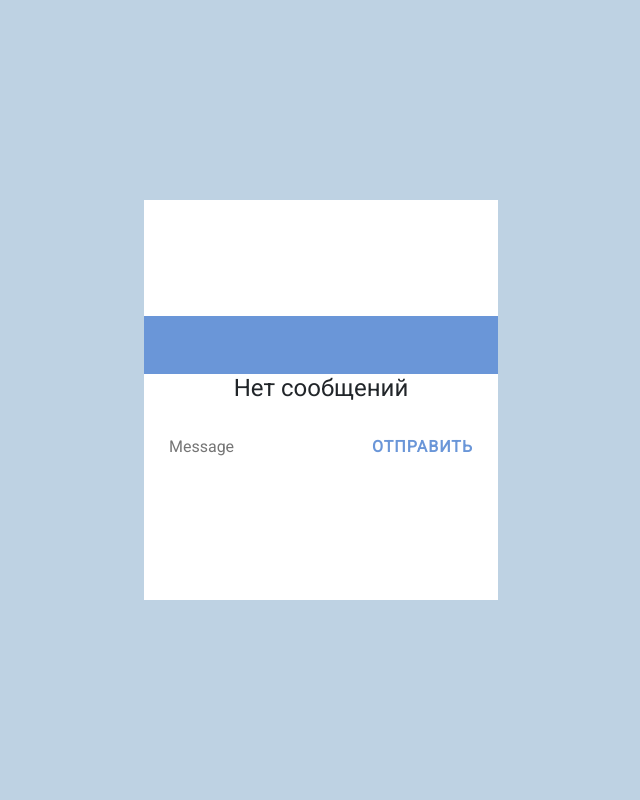
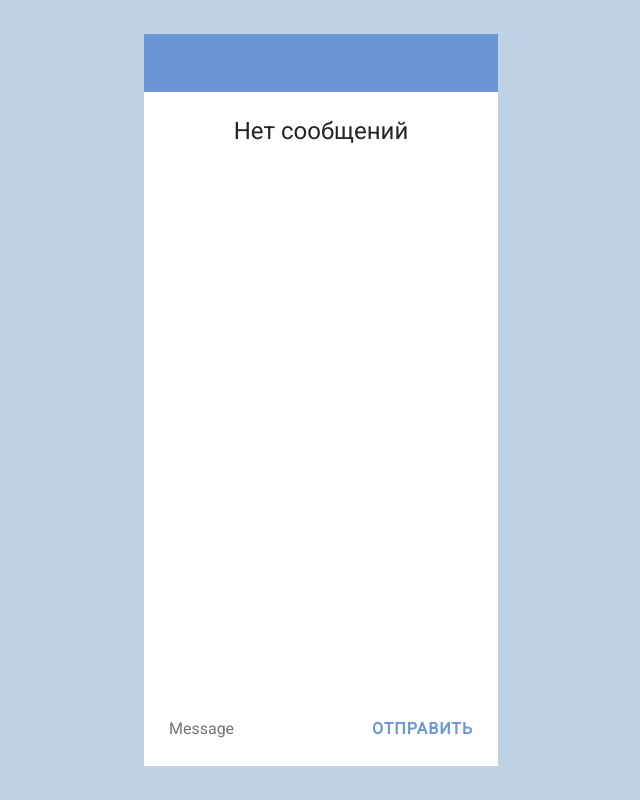
Before and after one commit to robertd2000/realtime-chat-local-session-storage, a React (Vite) app: page / in a window 1280 px wide. Both pictures are taken after a click on the button "Присоединиться". Shown: the whole page, without its empty margins (319-959 px from the left). Built offline with nearby package versions, Linux system fonts and the light colour scheme.

Commit message:
Solve more bugs

```diff
--- a/src/components/Room.tsx
+++ b/src/components/Room.tsx
@@ -10,14 +10,14 @@ interface IProps {
 
 const Room: FC<IProps> = ({ messages, user, bottomRef }) => {
   return (
-    <div>
+    <div className="container message-container">
       {messages.length ? (
-        <div className="container message-container">
+        <>
           {messages.map((message) => (
             <Message key={message.id} message={message} user={user} />
           ))}
           <div ref={bottomRef} />
-        </div>
+        </>
       ) : (
         <h4>Нет сообщений</h4>
       )}
--- a/src/index.css
+++ b/src/index.css
@@ -71,7 +71,7 @@ body {
 .message-container {
   width: 100%;
   max-height: 600px;
-  min-height: 400px;
+  min-height: 600px;
   display: flex;
   flex-direction: column;
   overflow-y: auto;
```
